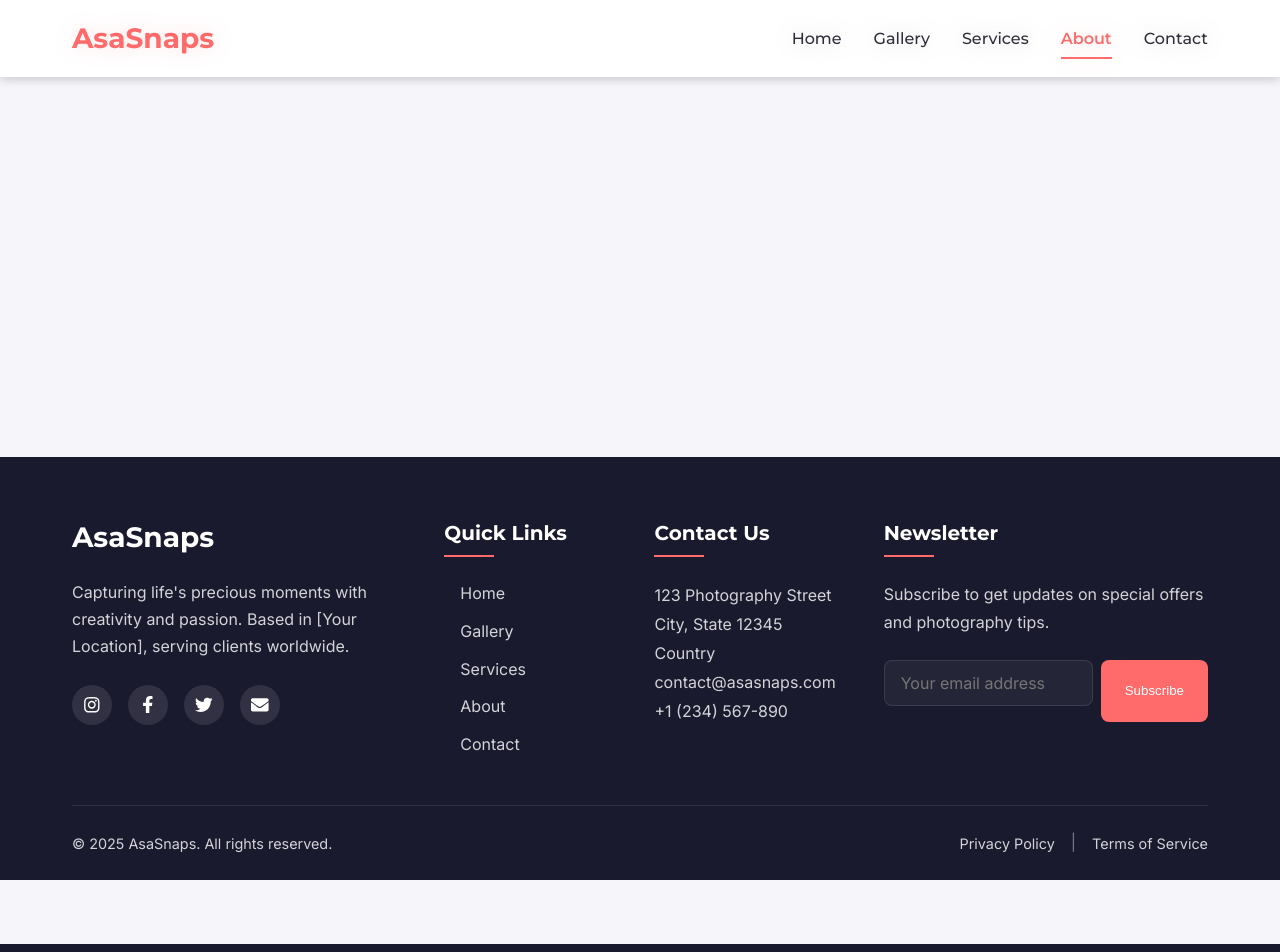
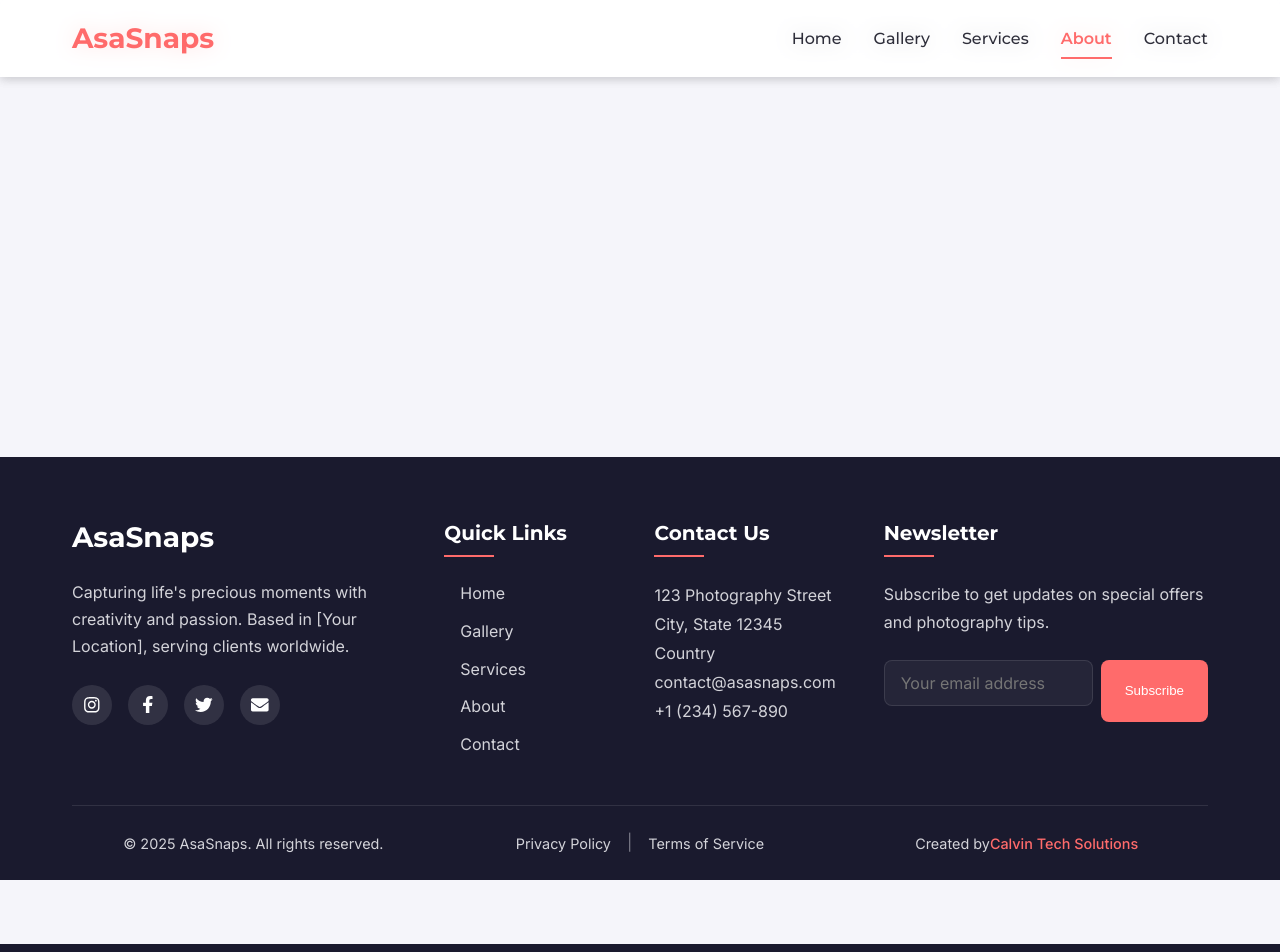
Before and after one commit to SLMakomazi/AsaSnaps, a React (Vite) app: page /about in a window 1280 px wide. Shown: the top 952 px of the page. Built offline with nearby package versions, Linux system fonts and the light colour scheme.

Commit message:
Home page done with structure for now

```diff
--- a/src/components/Footer/Footer.jsx
+++ b/src/components/Footer/Footer.jsx
@@ -104,9 +104,12 @@ const Footer = () => {
         </div>
 
         <div className={styles.bottomSection}>
+          <div className={styles.bottomColumn}>
             <p className={styles.copyright}>
               &copy; {currentYear} AsaSnaps. All rights reserved.
             </p>
+          </div>
+          <div className={styles.bottomColumn}>
             <div className={styles.legalLinks}>
               <Link to="/privacy-policy" className={styles.legalLink}>
                 Privacy Policy
@@ -117,6 +120,21 @@ const Footer = () => {
               </Link>
             </div>
           </div>
+          <div className={styles.bottomColumn}>
+            <div className={styles.credit}>
+              Created by {'  '}
+              <a
+                href="https://calvin-tech-solutions.vercel.app/"
+                target="_blank"
+                rel="noopener noreferrer"
+                style={{ color: '#FF6B6B', textDecoration: 'none' }}
+                className={styles.creditLink}
+              >
+                 Calvin Tech Solutions
+              </a>
+            </div>
+          </div>
+        </div>
       </div>
     </footer>
   );
--- a/src/components/Footer/Footer.module.css
+++ b/src/components/Footer/Footer.module.css
@@ -181,11 +181,11 @@
 .bottomSection {
   border-top: 1px solid rgba(255, 255, 255, 0.1);
   padding: 1.5rem 0;
-  display: flex;
-  flex-direction: column;
+  display: grid;
+  grid-template-columns: repeat(3, 1fr);
   align-items: center;
-  justify-content: space-between;
-  gap: 1rem;
+  justify-content: center;
+  gap: 1.5rem;
   text-align: center;
 }
 
@@ -217,13 +217,58 @@
   opacity: 0.5;
 }
 
+.credit {
+  color: var(--light-gray);
+  font-size: 0.9rem;
+}
+
+.creditLink {
+  color: #FF6B6B !important;
+  text-decoration: none;
+  font-weight: 500;
+  transition: all var(--transition-normal) ease;
+  position: relative;
+}
+
+.creditLink:hover {
+  color: #ff5252 !important;
+  text-decoration: underline;
+}
+
 /* Responsive */
-@media (min-width: 768px) {
+.bottomColumn {
+  display: flex;
+  justify-content: center;
+  align-items: center;
+  padding: 0 1rem;
+}
+
+.legalLinks {
+  display: flex;
+  gap: 1rem;
+  align-items: center;
+  justify-content: center;
+  flex-wrap: wrap;
+}
+
+.credit {
+  display: flex;
+  justify-content: center;
+  text-align: center;
+}
+
+@media (max-width: 768px) {
   .bottomSection {
-    flex-direction: row;
-    text-align: left;
+    grid-template-columns: 1fr;
+    gap: 1rem;
   }
 
+  .bottomColumn {
+    padding: 0.5rem 0;
+  }
+}
+
+@media (min-width: 769px) {
   .topSection {
     grid-template-columns: 2fr 1fr 1fr 2fr;
   }
```
Lines whose indentation alone changed are shown as unchanged.
